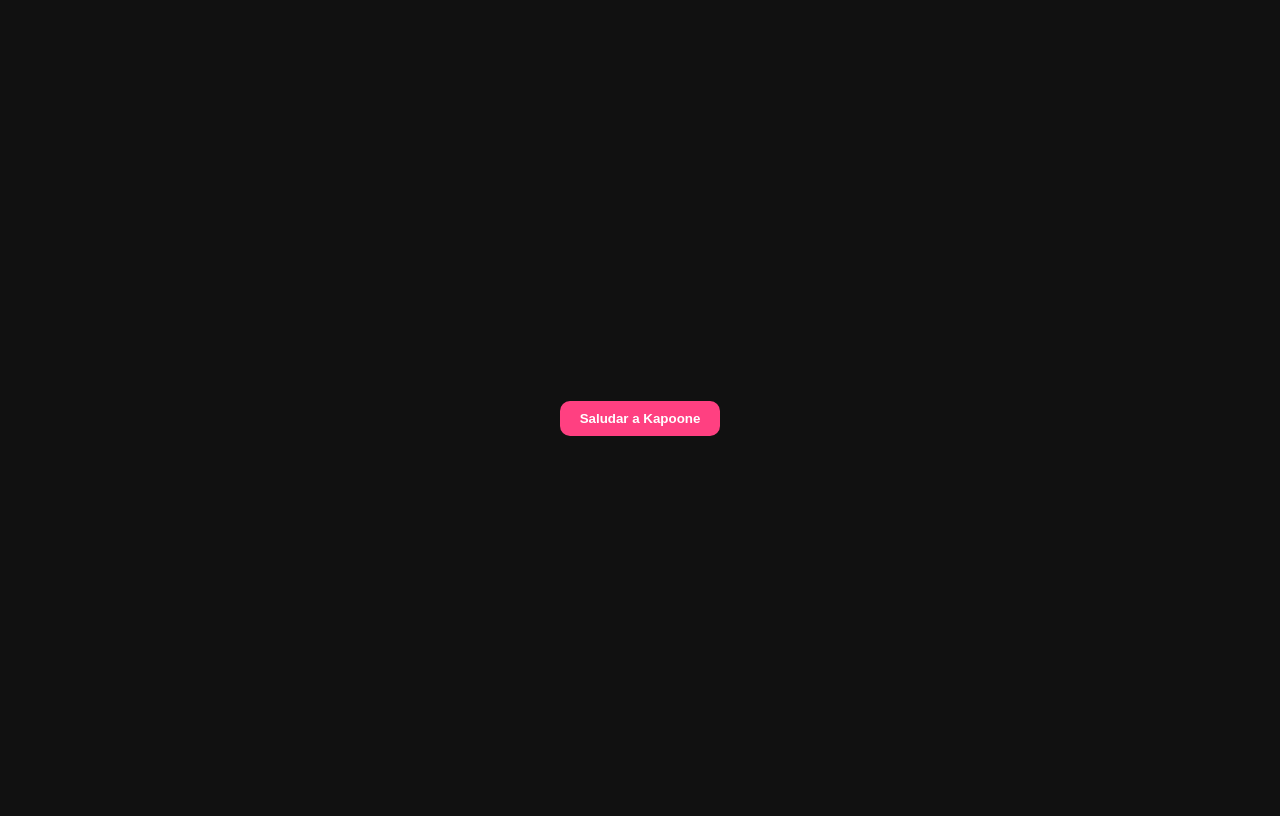
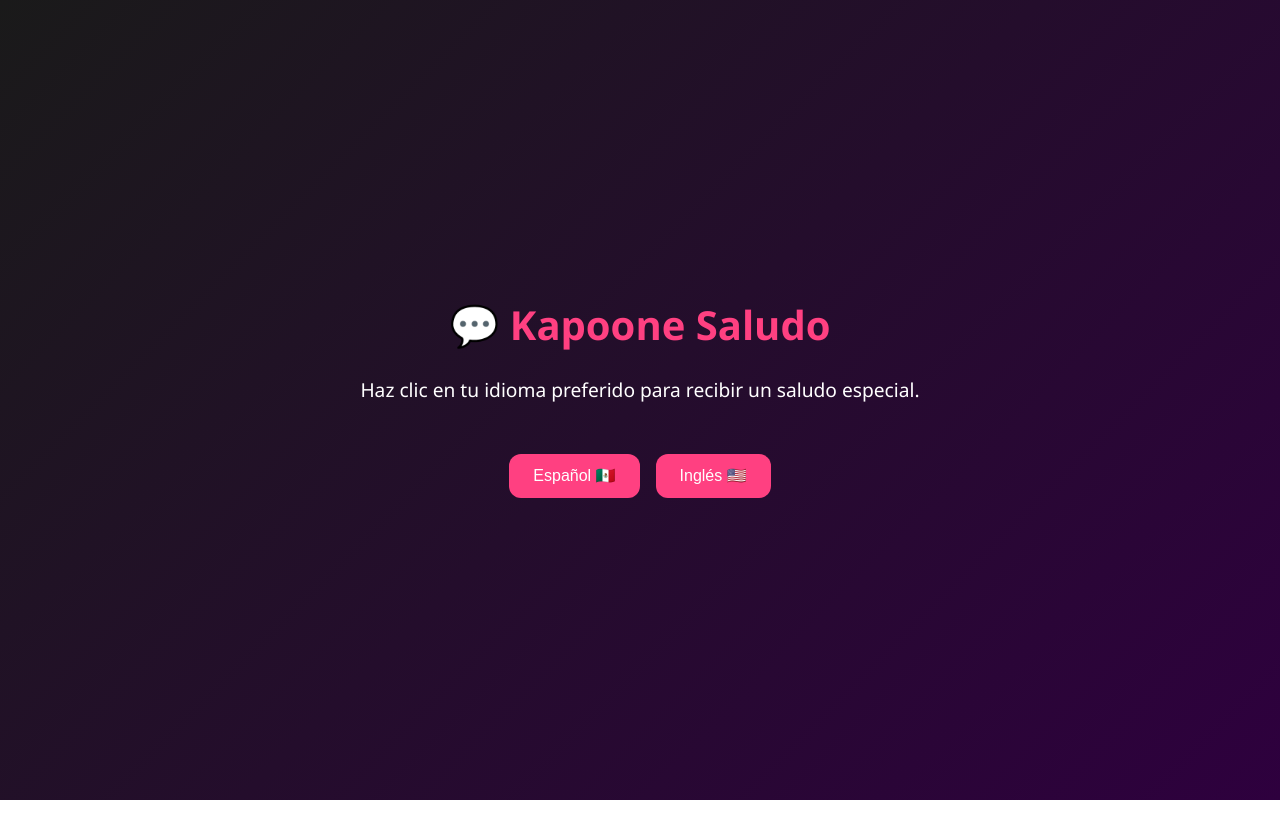
Before and after one commit to KapooneOficial/kapoone-saludo, a website: page index.html in a window 1280 px wide. Drawn offline with Linux system fonts and the light colour scheme.

Commit message:
Actualizar demo con estilo oscuro y soporte multilenguaje

```diff
--- a/index.html
+++ b/index.html
@@ -3,46 +3,90 @@
 <head>
   <meta charset="UTF-8">
   <title>Kapoone Saludo</title>
+  <meta name="viewport" content="width=device-width, initial-scale=1.0">
   <style>
+    * {
+      box-sizing: border-box;
+    }
     body {
-      font-family: sans-serif;
-      background-color: #111;
+      margin: 0;
+      font-family: 'Segoe UI', sans-serif;
+      background: linear-gradient(135deg, #1a1a1a, #2e003e);
       color: #fff;
+      min-height: 100vh;
       display: flex;
       flex-direction: column;
       align-items: center;
       justify-content: center;
-      min-height: 100vh;
+      text-align: center;
+      padding: 2rem;
     }
+
     h1 {
-      font-size: 2em;
+      font-size: 2.5rem;
       color: #ff4081;
+      margin-bottom: 1rem;
     }
+
+    p {
+      margin-top: 0.5rem;
+      font-size: 1.2rem;
+    }
+
+    .btns {
+      margin-top: 2rem;
+      display: flex;
+      gap: 1rem;
+      flex-wrap: wrap;
+      justify-content: center;
+    }
+
     button {
-      padding: 10px 20px;
-      margin-top: 20px;
+      padding: 0.8rem 1.5rem;
+      font-size: 1rem;
       background-color: #ff4081;
+      border: none;
+      border-radius: 12px;
       color: white;
-      border: none;
-      border-radius: 10px;
       cursor: pointer;
-      font-weight: bold;
+      transition: transform 0.2s ease;
+    }
+
+    button:hover {
+      transform: scale(1.05);
+      background-color: #ff1b70;
+    }
+
+    #saludoContainer {
+      margin-top: 2rem;
+      animation: fadeIn 0.5s ease-in-out;
+    }
+
+    @keyframes fadeIn {
+      from { opacity: 0; transform: translateY(10px); }
+      to { opacity: 1; transform: translateY(0); }
     }
   </style>
 </head>
 <body>
 
-  <div id="saludoContainer">
-    <!-- Aquí se mostrará el saludo -->
+  <h1>💬 Kapoone Saludo</h1>
+  <p>Haz clic en tu idioma preferido para recibir un saludo especial.</p>
+
+  <div class="btns">
+    <button onclick="mostrarSaludo('Kapoone', 'es')">Español 🇲🇽</button>
+    <button onclick="mostrarSaludo('Kapoone', 'en')">Inglés 🇺🇸</button>
   </div>
 
-  <button onclick="mostrarSaludo()">Saludar a Kapoone</button>
+  <div id="saludoContainer"></div>
 
   <script src="saludo.js"></script>
   <script>
-    function mostrarSaludo() {
-      document.getElementById("saludoContainer").innerHTML = SaludoKapoone.saludarHTML("Kapoone", "es");
+    function mostrarSaludo(nombre, idioma) {
+      const saludoHTML = SaludoKapoone.saludarHTML(nombre, idioma);
+      document.getElementById("saludoContainer").innerHTML = saludoHTML;
     }
   </script>
+
 </body>
 </html>
```
